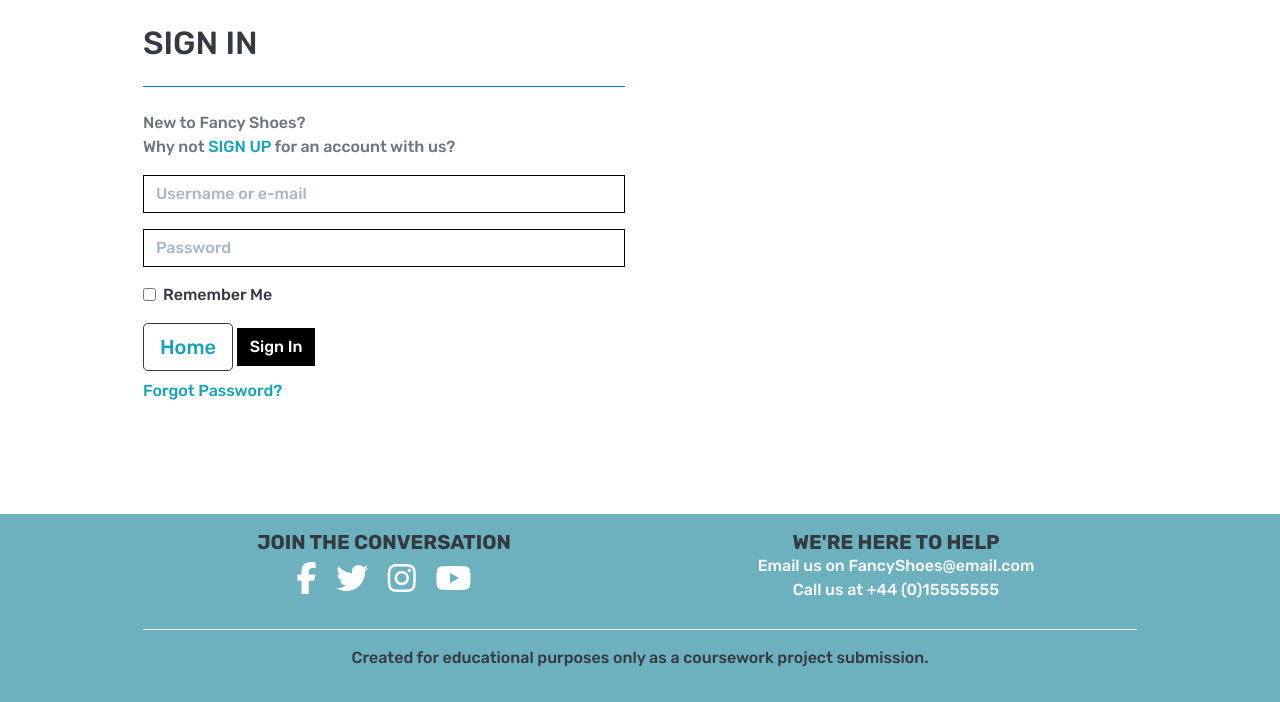
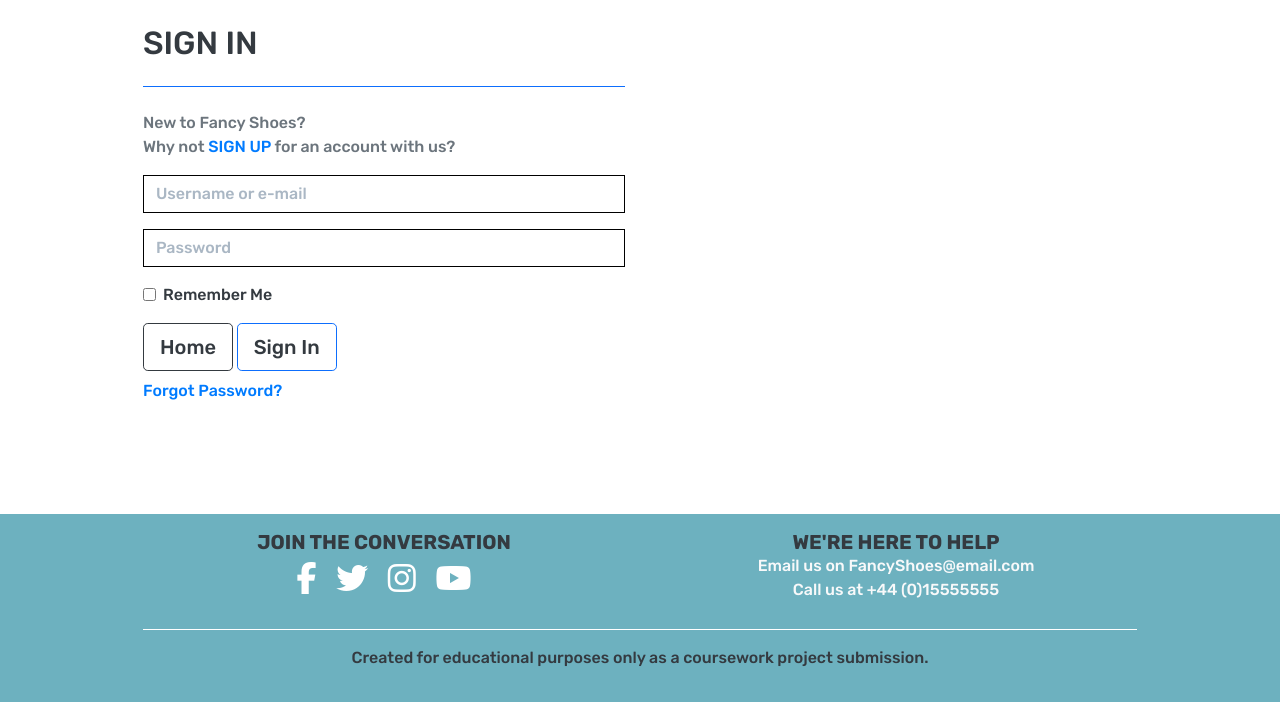
Before and after one commit to Puksrevolution/milestone-project-4, a Django app: page /accounts/login/ in a window 1280 px wide. Shown: the part 186-888 px from the top of the page. Run offline with Django 3.2, Linux system fonts and the light colour scheme; parts of the project's set-up code (start-up, migrations or seed data) failed here and were passed over; some libraries are stand-ins or nearby versions.

Commit message:
Style: Added, changed and deleted some style classes to matching layout

```diff
--- a/static/css/base.css
+++ b/static/css/base.css
@@ -201,43 +201,6 @@ span.strike-through-text {
     border-radius: 0;
 }
 
-/* -------------------------------------Allauth Buttons */
-/* From CI Boutique Ado mini project */
-
-/* Replicates a standard Bootstrap button class with some tweaks */
-.allauth-form-inner-content button,
-.allauth-form-inner-content input[type='submit'] {
-    /* btn */
-    display: inline-block;
-    font-weight: 400;
-    color: #fff;
-    text-align: center;
-    vertical-align: middle;
-    user-select: none;
-    background-color: #000;
-    border: 1px solid #000;
-    padding: .375rem .75rem;
-    font-size: 1rem;
-    line-height: 1.5;
-    border-radius: 0;
-
-    /* standard bootstrap btn transitions */
-    transition: color .15s ease-in-out, background-color .15s ease-in-out, border-color .15s ease-in-out, box-shadow .15s ease-in-out;
-}
-
-/* Add button hover effect */
-.allauth-form-inner-content button:hover,
-.allauth-form-inner-content input[type='submit']:hover {
-    color: #fff;
-    background-color: #222;
-    border-color: #222;
-}
-
-/* Bootstrap text links colour */
-.allauth-form-inner-content a {
-    color: #17a2b8;
-}
-
 /* -------------------------------------Form Elements Section */
 /* -------------------------------- Input Forms */
 
@@ -263,7 +226,7 @@ input[type=number] {
 }
 
 /*
-Adpated Bootstrap form-control class to fix Firefox input form size mismatch
+Adapted Bootstrap form-control class to fix Firefox input form size mismatch
 Now cross-browser compatible with Chrome & Edge
 */
 .form-control {
@@ -301,6 +264,15 @@ Now cross-browser compatible with Chrome & Edge
 .allauth-form-inner-content input {
     border-color: #000;
     border-radius: 0;
+}
+
+#signup_form p label {
+    display: block;
+    margin-bottom: 0;
+}
+
+#signup_form p input {
+    width: 40%;
 }
 
 /* hide labels on forms as they already have placeholders except remember me check box */
```
